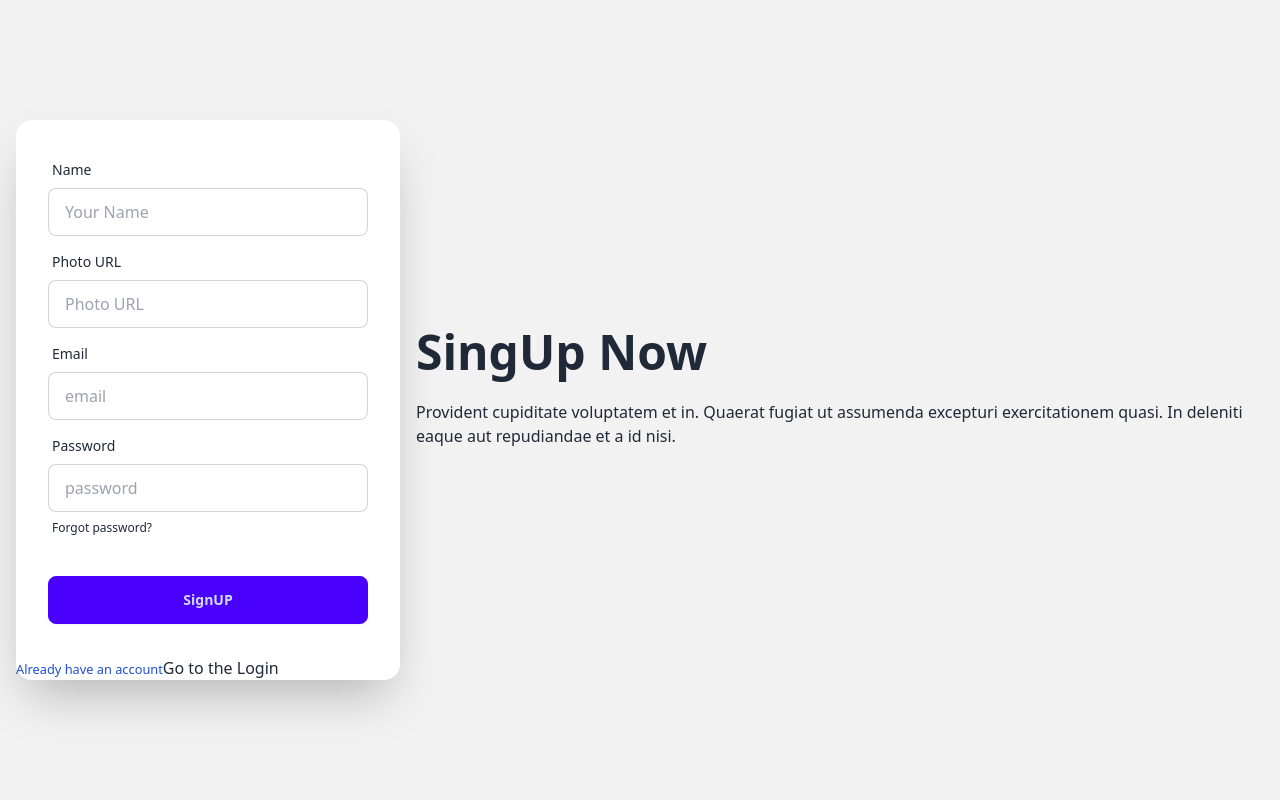
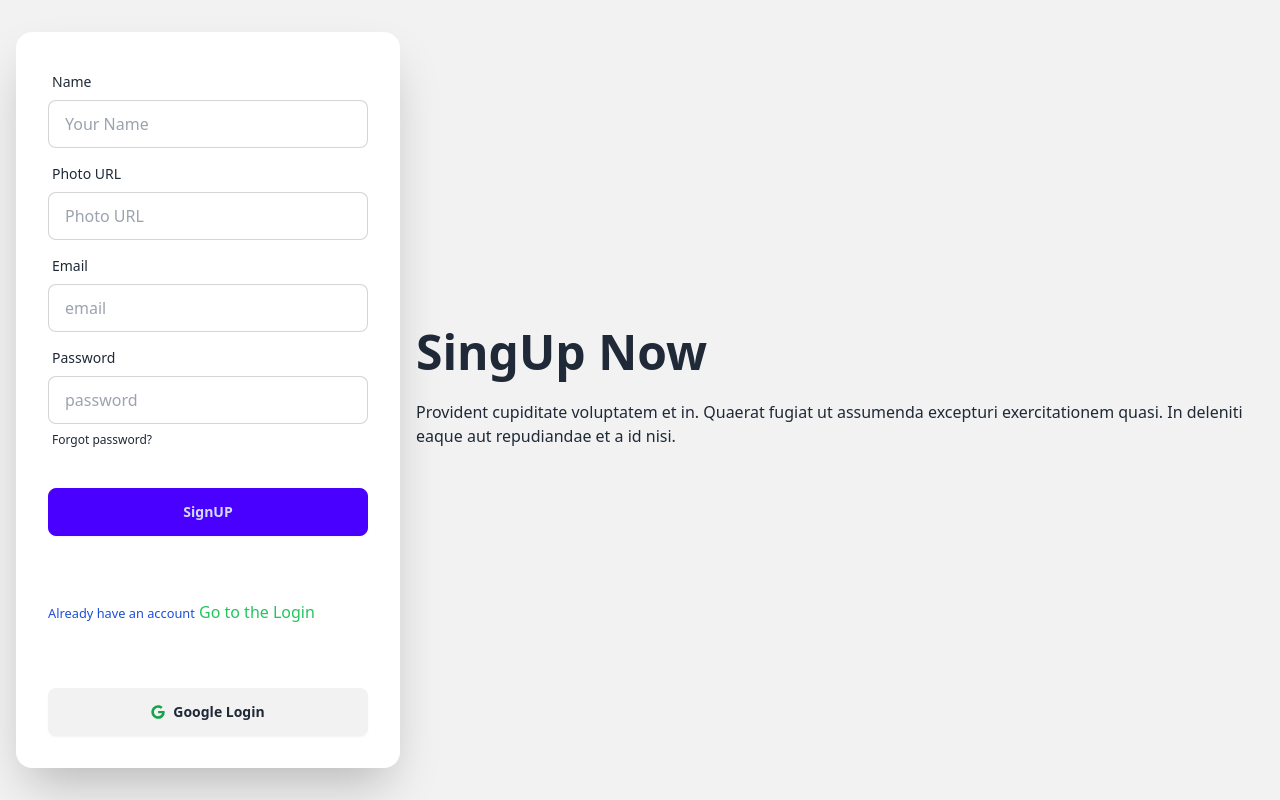
Before and after one commit to shoronshaha/food-house-client, a React (Vite) app: page /signup in a window 1280 px wide. Built offline with nearby package versions, Linux system fonts and the light colour scheme; no server answers.

Commit message:
added google singIn option in firebase

```diff
--- a/src/Routes/Routes.jsx
+++ b/src/Routes/Routes.jsx
@@ -48,7 +48,11 @@ export const router = createBrowserRouter([
 
   {
     path: "dashboard",
-    element: <Dashboard></Dashboard>,
+    element: (
+      <PrivateRoute>
+        <Dashboard></Dashboard>
+      </PrivateRoute>
+    ),
     children: [
       {
         path: "cart",
--- /dev/null
+++ b/src/components/SocialLogin/SocialLogin.jsx
@@ -0,0 +1,24 @@
+import { FaGoogle } from "react-icons/fa6";
+import useAuth from "../../hooks/useAuth";
+
+const SocialLogin = () => {
+  const { googleSignIn } = useAuth();
+
+  const handleGoogleSignIn = () => {
+    googleSignIn().then((result) => {
+      console.log(result.user);
+    });
+  };
+  return (
+    <div className="p-8">
+      <div>
+        <button onClick={handleGoogleSignIn} className="btn w-full">
+          <FaGoogle className="text-green-600"></FaGoogle>
+          Google Login
+        </button>
+      </div>
+    </div>
+  );
+};
+
+export default SocialLogin;
--- /dev/null
+++ b/src/hooks/useAxiosPublic.jsx
@@ -0,0 +1,11 @@
+import axios from "axios";
+
+const axiosPublic = axios.create({
+  baseURL: "http://localhost:5000",
+});
+
+const useAxiosPublic = () => {
+  return axiosPublic;
+};
+
+export default useAxiosPublic;
--- a/src/pages/Login/Login.jsx
+++ b/src/pages/Login/Login.jsx
@@ -8,6 +8,7 @@ import { AuthContext } from "../../providers/AuthProvider";
 import { Link, useLocation, useNavigate } from "react-router-dom";
 import { Helmet } from "react-helmet-async";
 import Swal from "sweetalert2";
+import SocialLogin from "../../components/SocialLogin/SocialLogin";
 
 const Login = () => {
   // const captchaRef = useRef(null);
@@ -129,12 +130,13 @@ const Login = () => {
                 />
               </div>
             </form>
-            <p>
+            <p className="p-8">
               <small>
                 {" "}
-                New Here? <Link to="/signup">Create an account </Link>
+                New Here? <Link to="/signup"> Create an account </Link>
               </small>
             </p>
+            <SocialLogin></SocialLogin>
           </div>
         </div>
       </div>
--- a/src/pages/SignUp/SignUp.jsx
+++ b/src/pages/SignUp/SignUp.jsx
@@ -4,8 +4,11 @@ import { useForm } from "react-hook-form";
 import { AuthContext } from "../../providers/AuthProvider";
 import { Link, useNavigate } from "react-router-dom";
 import Swal from "sweetalert2";
+import useAxiosPublic from "../../hooks/useAxiosPublic";
+import SocialLogin from "../../components/SocialLogin/SocialLogin";
 // import PropTypes from "prop-types";
 const SignUp = () => {
+  const axiosPublic = useAxiosPublic();
   const {
     register,
     handleSubmit,
@@ -18,16 +21,21 @@ const SignUp = () => {
   const navigate = useNavigate();
 
   const onSubmit = (data) => {
-    console.log(data);
+    // console.log(data);
     createUser(data.email, data.password)
       .then((result) => {
         const loggedUser = result.user;
         console.log(loggedUser);
-        updateUserProfile(data.name, data.photoURL)
-          .then(() => {
-            console.log("user profile info updated");
-          })
-          .catch((error) => console.log(error));
+        updateUserProfile(data.name, data.photoURL).then(() => {
+          // console.log("user profile info updated");
+          // create user entry in the database
+          const userInfo = {
+            name: data.name,
+            email: data.email,
+          };
+          axiosPublic.post("/users", userInfo).then((res) => {
+            if (res.data.insertedId) {
+              console.log("user added to the database");
               reset();
               Swal.fire({
                 position: "top-end",
@@ -37,6 +45,9 @@ const SignUp = () => {
                 timer: 1500,
               });
               navigate("/");
+            }
+          });
+        });
       })
       .catch((error) => console.log(error));
   };
@@ -149,10 +160,14 @@ const SignUp = () => {
                 <button className="btn btn-primary">SignUP</button>
               </div>
             </form>
-            <p>
+            <p className="p-8">
               <small className="text-blue-700">Already have an account</small>
-              <Link to="/login">Go to the Login</Link>
+              <Link className="text-green-500" to="/login">
+                {" "}
+                Go to the Login
+              </Link>
             </p>
+            <SocialLogin></SocialLogin>
           </div>
         </div>
       </div>
--- a/src/providers/AuthProvider.jsx
+++ b/src/providers/AuthProvider.jsx
@@ -5,10 +5,12 @@ import {
   getAuth,
   onAuthStateChanged,
   signInWithEmailAndPassword,
+  signInWithPopup,
   signOut,
   updateProfile,
 } from "firebase/auth";
 import { app } from "../firebase/firebase.config";
+import { GoogleAuthProvider } from "firebase/auth/web-extension";
 
 export const AuthContext = createContext(null);
 const auth = getAuth(app);
@@ -16,6 +18,8 @@ const auth = getAuth(app);
 const AuthProvider = ({ children }) => {
   const [user, setUser] = useState(null);
   const [loading, setLoading] = useState(true);
+
+  const googleProvider = new GoogleAuthProvider();
   console.log("user", user);
   const createUser = (email, password) => {
     setLoading(true);
@@ -25,6 +29,11 @@ const AuthProvider = ({ children }) => {
   const signIn = (email, password) => {
     setLoading(true);
     return signInWithEmailAndPassword(auth, email, password);
+  };
+
+  const googleSignIn = () => {
+    setLoading(true);
+    return signInWithPopup(auth, googleProvider);
   };
 
   const logOut = () => {
@@ -55,6 +64,7 @@ const AuthProvider = ({ children }) => {
     loading,
     createUser,
     signIn,
+    googleSignIn,
     logOut,
     updateUserProfile,
   };
```
Lines whose indentation alone changed are shown as unchanged.
